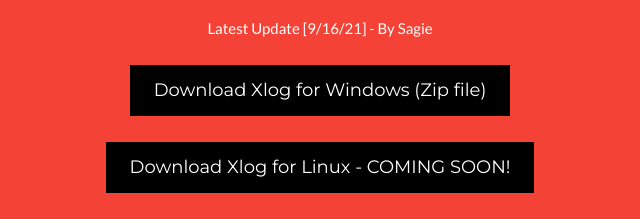
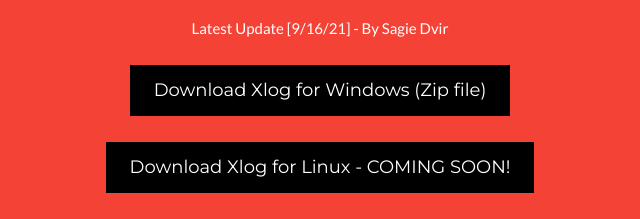
Before and after one commit to sagie111/Xlog, a plain HTML site: page index.html in a window 1280 px wide. Shown: the part 533-752 px from the top of the page, 320-960 px from the left. Drawn offline with nearby package versions, Linux system fonts and the light colour scheme.

Commit message:
Update index.html

```diff
--- a/index.html
+++ b/index.html
@@ -682,7 +682,7 @@ color:#ffffff;
       </a></p>
 
     </div>
-    <a>Latest Update [9/16/21] - By Sagie</a>
+    <a>Latest Update [9/16/21] - By Sagie Dvir</a>
 
 
 
```
